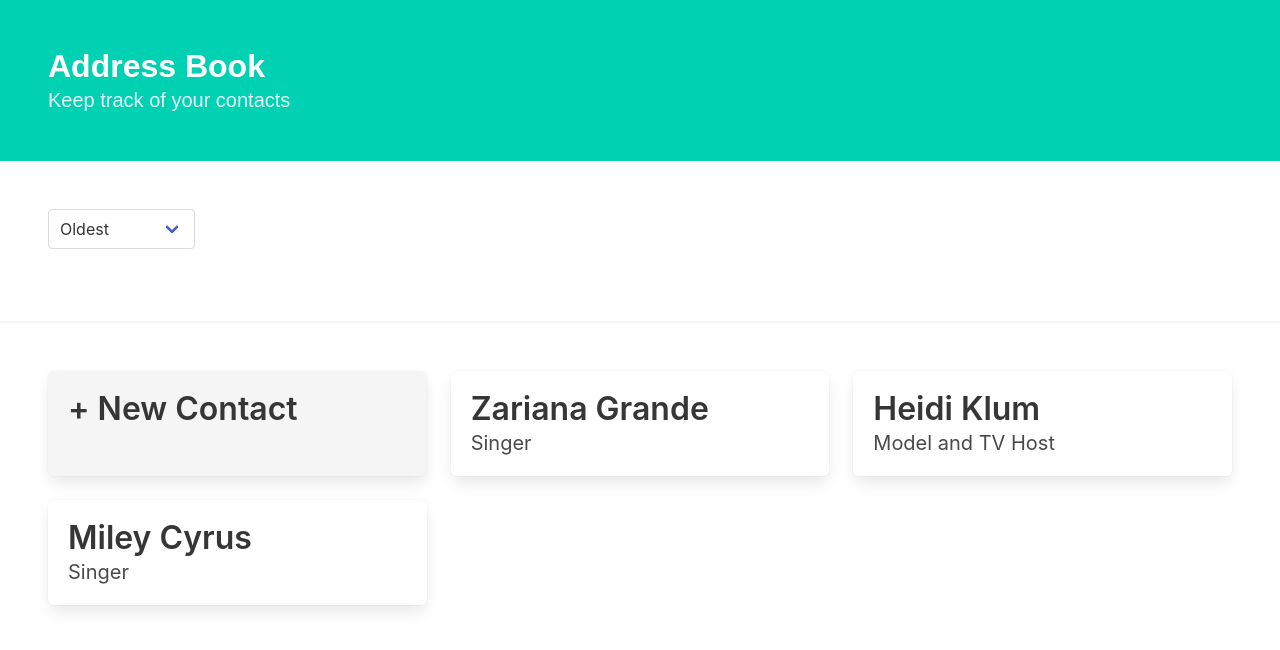
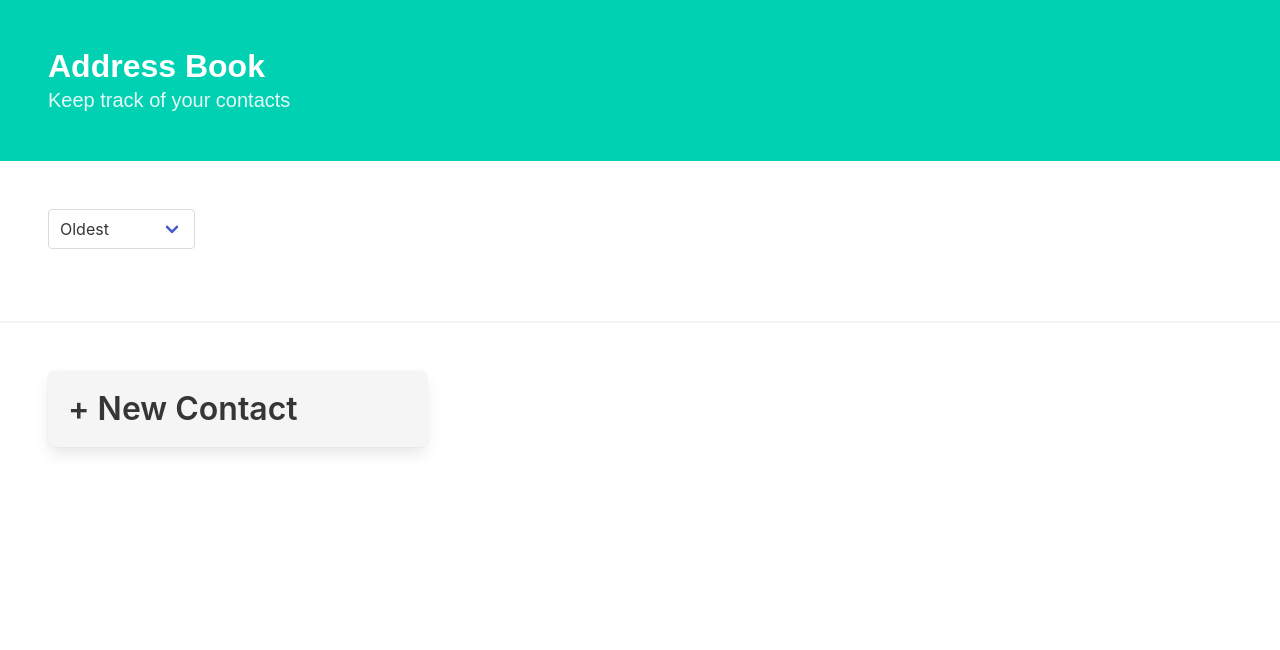
Before and after one commit to aegustaf/address-book, an Angular app: page / in a window 1280 px wide. Shown: the top 650 px of the page. Built offline with nearby package versions, Linux system fonts and the light colour scheme.

Commit message:
Deleted testing entries from entries-list and reset idAssignment to 0

```diff
--- a/src/app/entries/entries-list.ts
+++ b/src/app/entries/entries-list.ts
@@ -1,11 +1,7 @@
 import { Entry } from './entry';
 
 export class EntriesList {
-  private static entriesList: Entry[] = [
-    new Entry(0, 'Zariana Grande', 'Singer', '123 State St', 'ag@aol.com', '123-123-1234'),
-    new Entry(1, 'Heidi Klum', 'Model and TV Host', '92 MLK Blvd', 'hk@aol.com', '123-123-1234'),
-    new Entry(2, 'Miley Cyrus', 'Singer', '456 Nebraska Ave', 'mc@aol.com', '123-123-1234')
-  ];
+  private static entriesList: Entry[] = [];
 
   static getEntries(): Entry[] {
     return this.entriesList;
--- a/src/app/entries/id-assignment.ts
+++ b/src/app/entries/id-assignment.ts
@@ -1,6 +1,6 @@
 export class IdAssignment {
 
-    private static id = 2;
+    private static id = 0;
 
     static assignNewId(): number {
         this.id++;
```
